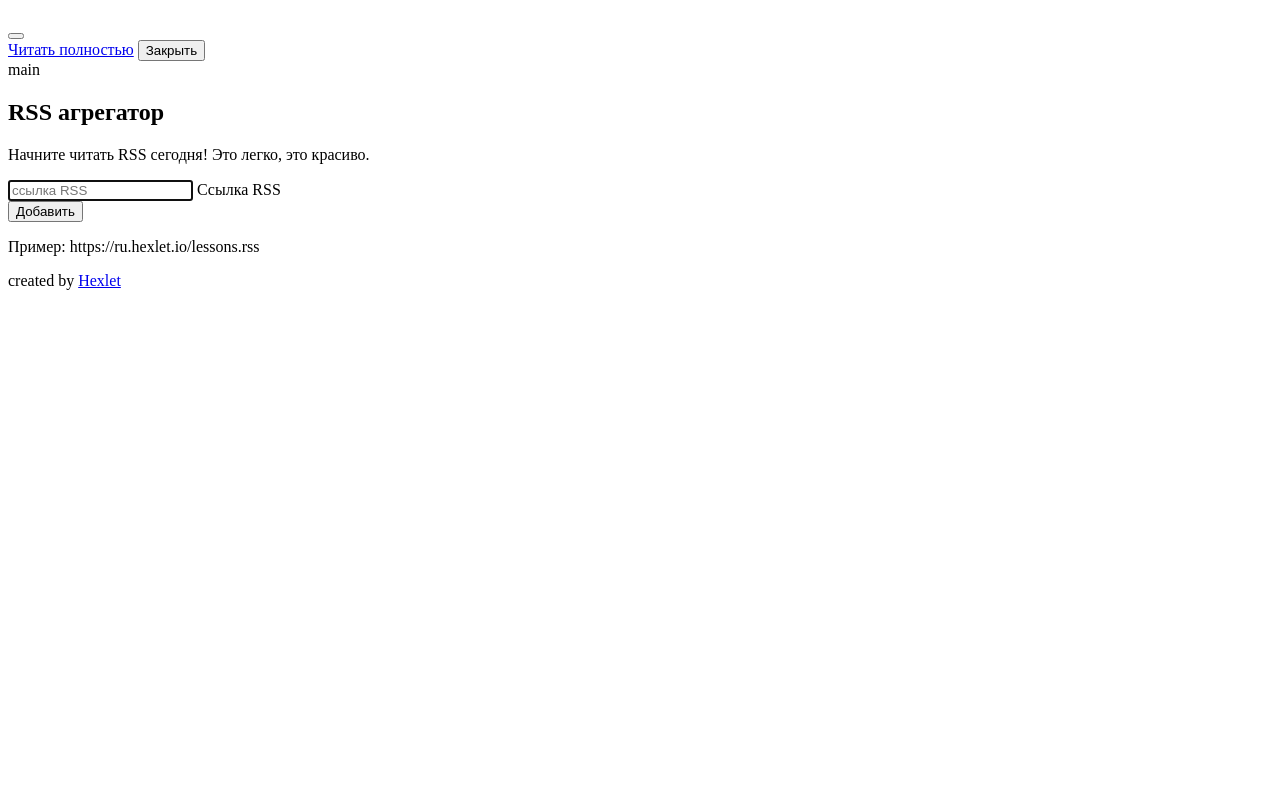
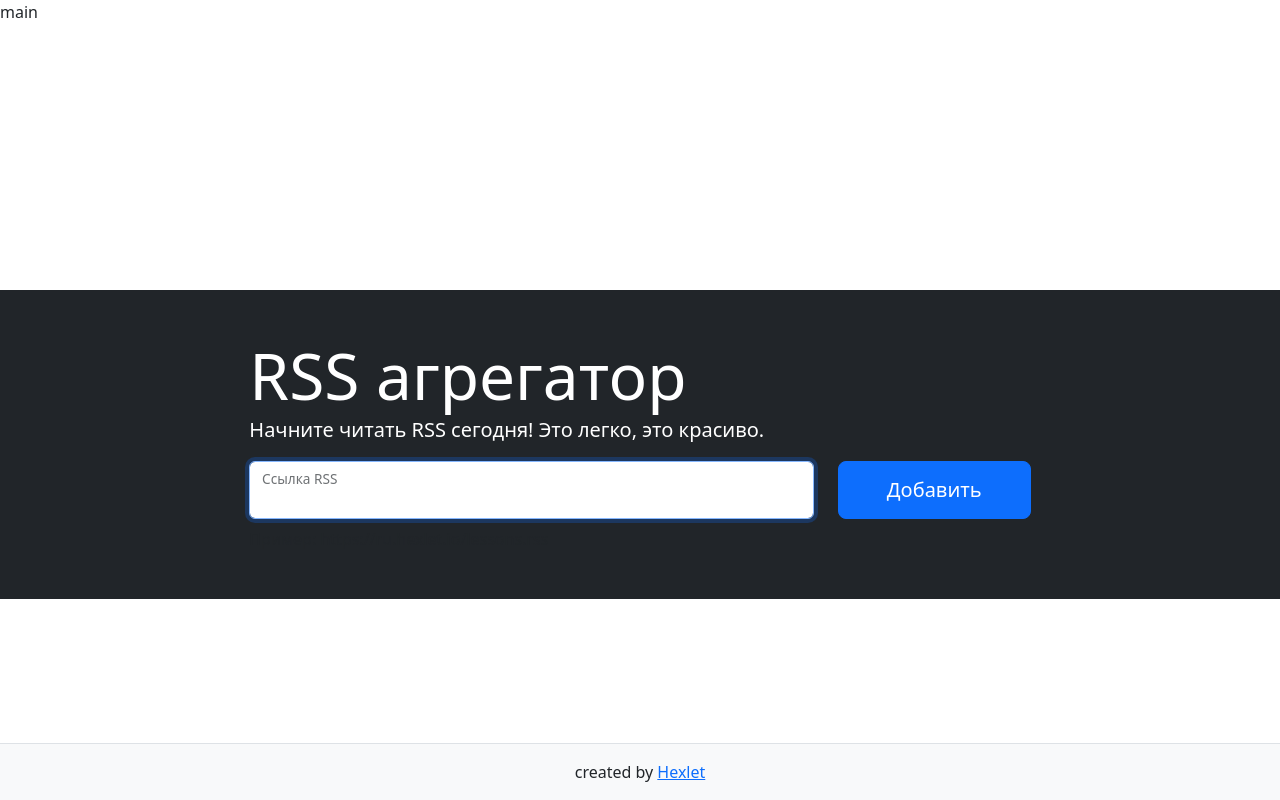
Before and after one commit to anewauroraeva/frontend-project-11, a website built with webpack: page index.html in a window 1280 px wide. Built offline with nearby package versions, Linux system fonts and the light colour scheme; files whose address does not match are found by name.

Commit message:
add bootstrap link

```diff
--- a/index.html
+++ b/index.html
@@ -5,7 +5,7 @@
       <meta name="viewport" content="width=device-width, initial-scale=1, shrink-to-fit=no">
       <title>Hexlet Frontend Project</title>
       <script defer="defer" src="./src/index.js"></script>
-      <link rel="stylesheet" href="main.css">
+      <link rel="stylesheet" href="https://cdn.jsdelivr.net/npm/bootstrap@5.3.2/dist/css/bootstrap.min.css">
     </head>
     <body class="d-flex flex-column min-vh-100">
       <div class="modal fade" id="modal" tabindex="-1" role="dialog" aria-labelledby="modal" aria-hidden="true">
@@ -18,7 +18,7 @@
             <div class="modal-body text-break"></div>
             <div class="modal-footer">
               <a class="btn btn-primary full-article" href="#" role="button" target="_blank" rel="noopener noreferrer">Читать полностью</a>
-              <button type="button" class="btn btn-secondary" data-bs-dismiss="modal" >Закрыть</button>
+              <button type="button" class="btn btn-secondary" data-bs-dismiss="modal">Закрыть</button>
             </div>
           </div>
         </div>
```
